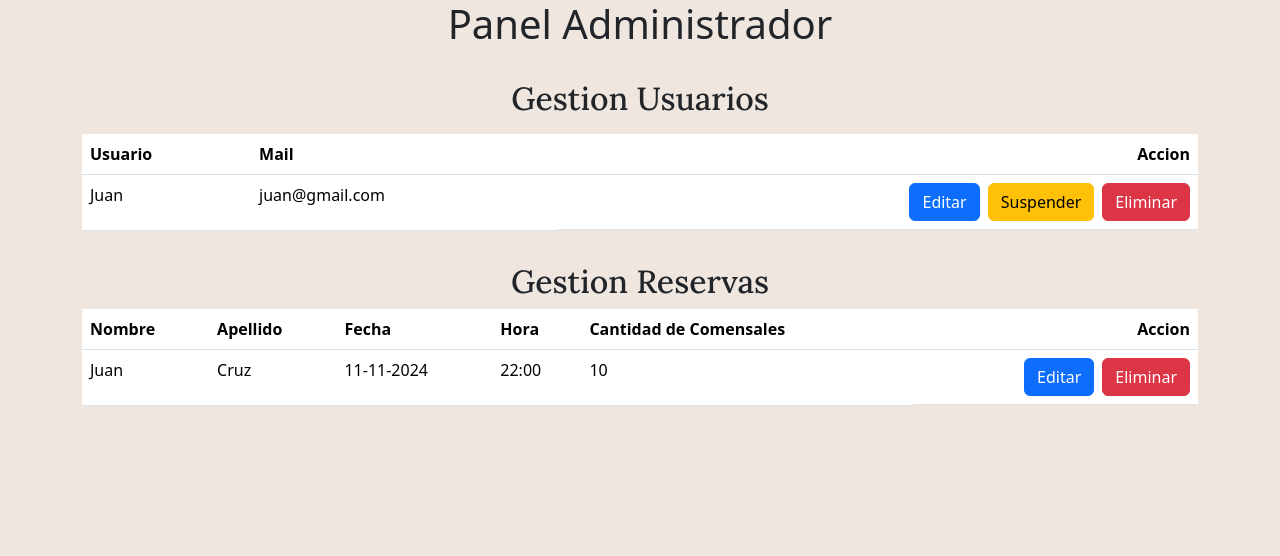
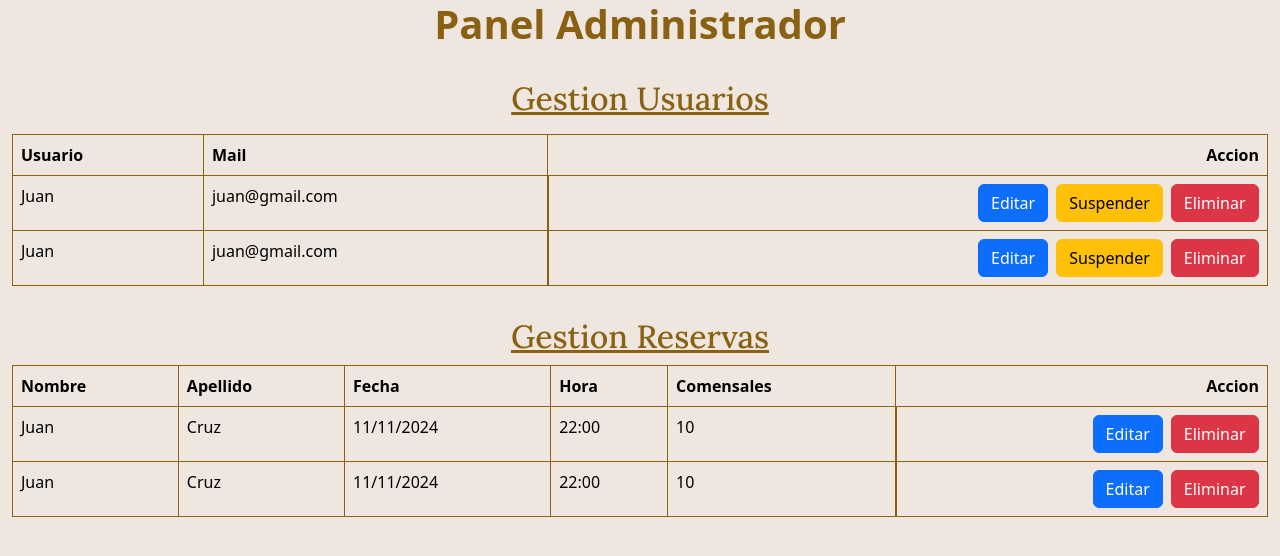
Before and after one commit to JeremiasJM/front-gestion-restaurante, a React (Vite) app: page /admin in a window 1280 px wide. Shown: the top 556 px of the page. Built offline with nearby package versions, Linux system fonts and the light colour scheme; a web font is replaced by a local one.

Commit message:
se termino diseño de panel de admin

```diff
--- a/src/page/admin/Admin.jsx
+++ b/src/page/admin/Admin.jsx
@@ -1,14 +1,15 @@
 import React from "react";
-
+import "./admin.css";
 const Admin = () => {
   return (
     <>
-      <main className="container">
+      <main className="container-fluid">
         <h1 className="text-center">Panel Administrador</h1>
 
         <section className="pt-3 pb-3">
           <h2 className="text-center p-2">Gestion Usuarios</h2>
-          <table class="table">
+          <div className="table-responsive">
+            <table className="table table-bordered">
               <thead>
                 <tr>
                   <th scope="col">Usuario</th>
@@ -23,30 +24,47 @@ const Admin = () => {
                   <td>Juan</td>
                   <td>juan@gmail.com</td>
                   <td className="d-flex justify-content-end gap-2">
-                  <button type="button" class="btn btn-primary">
+                    <button type="button" className="btn btn-primary">
                       Editar
                     </button>
-                  <button type="button" class="btn btn-warning">
+                    <button type="button" className="btn btn-warning">
                       Suspender
                     </button>
-                  <button type="button" class="btn btn-danger">
+                    <button type="button" className="btn btn-danger">
+                      Eliminar
+                    </button>
+                  </td>
+                </tr>
+                <tr>
+                  <td>Juan</td>
+                  <td>juan@gmail.com</td>
+                  <td className="d-flex justify-content-end gap-2">
+                    <button type="button" className="btn btn-primary">
+                      Editar
+                    </button>
+                    <button type="button" className="btn btn-warning">
+                      Suspender
+                    </button>
+                    <button type="button" className="btn btn-danger">
                       Eliminar
                     </button>
                   </td>
                 </tr>
               </tbody>
             </table>
+          </div>
         </section>
         <section>
           <h2 className="text-center">Gestion Reservas</h2>
-          <table class="table">
+          <div className="table-responsive">
+            <table className="table table-bordered">
               <thead>
                 <tr>
                   <th scope="col">Nombre</th>
                   <th scope="col">Apellido</th>
                   <th scope="col">Fecha</th>
                   <th scope="col">Hora</th>
-                <th scope="col">Cantidad de Comensales</th>
+                  <th scope="col">Comensales</th>
 
                   <th scope="col" className="text-end">
                     Accion
@@ -57,20 +75,36 @@ const Admin = () => {
                 <tr>
                   <td>Juan</td>
                   <td>Cruz</td>
-                <td>11-11-2024</td>
+                  <td>11/11/2024</td>
                   <td>22:00</td>
                   <td>10</td>
                   <td className="d-flex justify-content-end gap-2">
-                  <button type="button" class="btn btn-primary">
+                    <button type="button" className="btn btn-primary">
                       Editar
                     </button>
-                  <button type="button" class="btn btn-danger">
+                    <button type="button" className="btn btn-danger">
+                      Eliminar
+                    </button>
+                  </td>
+                </tr>
+                <tr>
+                  <td>Juan</td>
+                  <td>Cruz</td>
+                  <td>11/11/2024</td>
+                  <td>22:00</td>
+                  <td>10</td>
+                  <td className="d-flex justify-content-end gap-2">
+                    <button type="button" className="btn btn-primary">
+                      Editar
+                    </button>
+                    <button type="button" className="btn btn-danger">
                       Eliminar
                     </button>
                   </td>
                 </tr>
               </tbody>
             </table>
+          </div>
         </section>
       </main>
     </>
--- /dev/null
+++ b/src/page/admin/admin.css
@@ -0,0 +1,13 @@
+h1 {
+  color: var(--font-color-primary);
+  font-weight: 800;
+}
+h2 {
+  font-family: var(--font-family-subtitle);
+  color: var(--font-color-primary);
+  text-decoration: underline;
+}
+.table {
+  --bs-table-bg: var(--bg-color-secundary);
+  --bs-table-border-color: var(--font-color-primary);
+}
```
Lines whose indentation alone changed are shown as unchanged.
